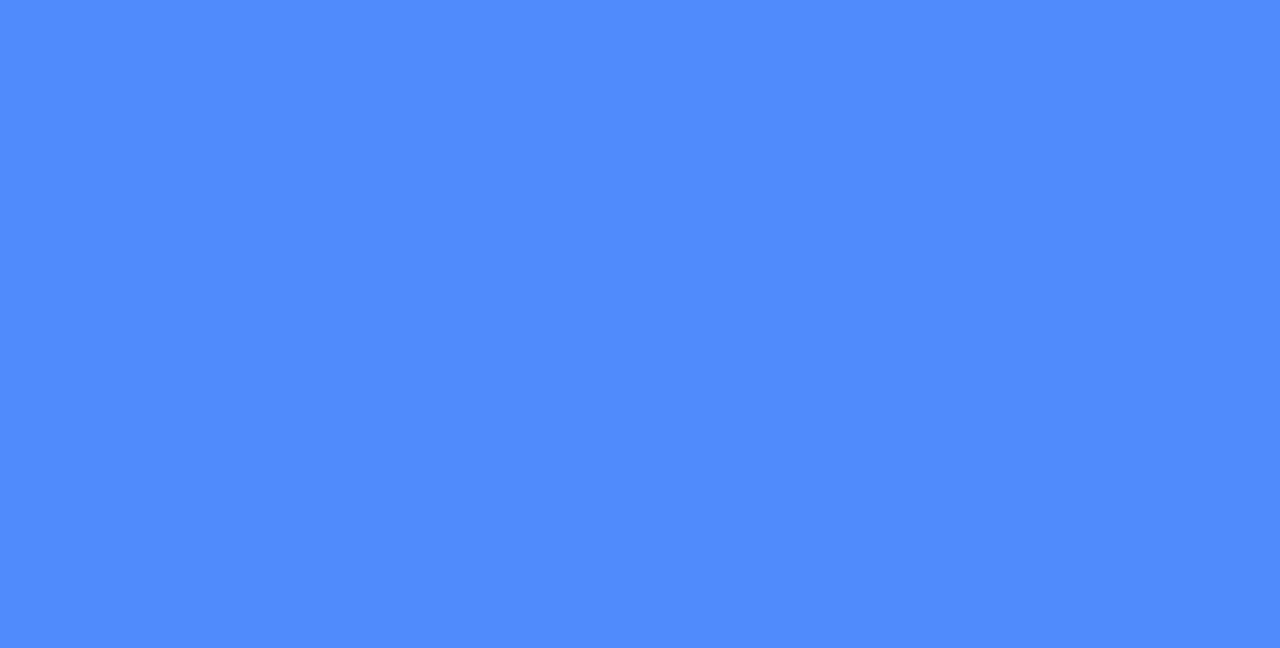
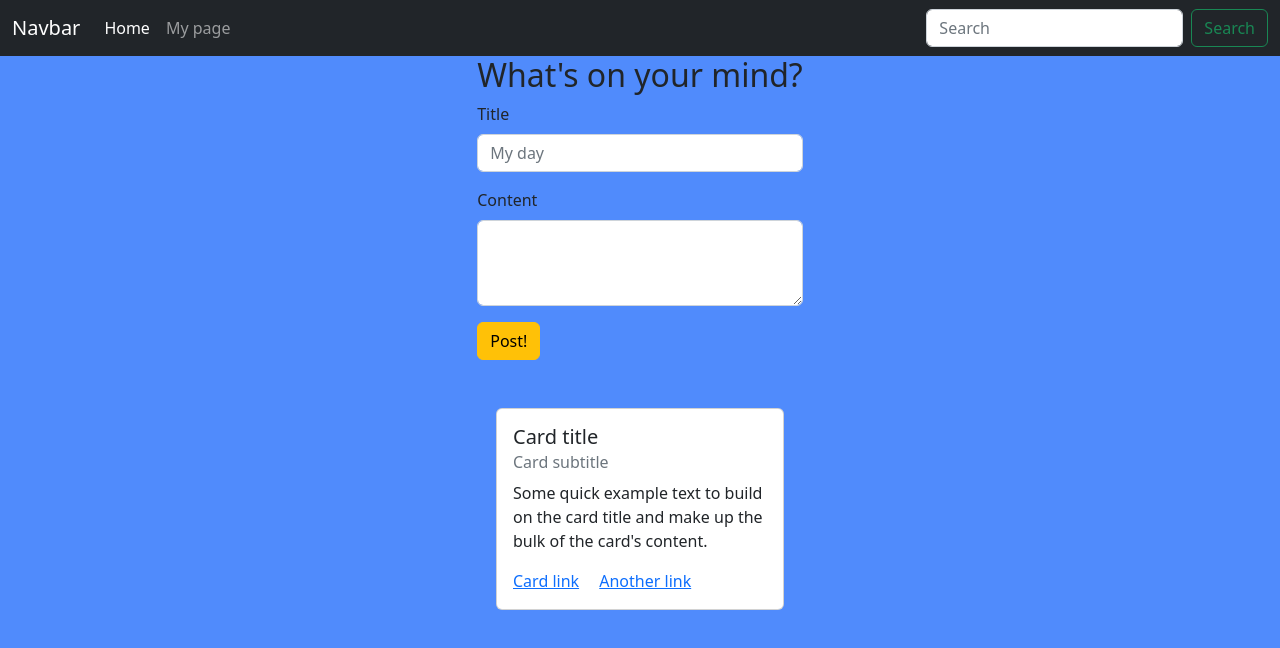
Before and after one commit to Thundeee/api-ca, a website with bundled scripts: page home.html in a window 1280 px wide. Built offline with nearby package versions, Linux system fonts and the light colour scheme; no server answers.

Commit message:
working on post display and making

```diff
--- a/home.html
+++ b/home.html
@@ -12,6 +12,65 @@
 
     <section class="vh-100" style="background-color: #508bfc;">
 
+        <nav class="navbar navbar-expand-lg navbar-dark bg-dark">
+            <div class="container-fluid">
+              <a class="navbar-brand" href="#">Navbar</a>
+              <button class="navbar-toggler" type="button" data-bs-toggle="collapse" data-bs-target="#navbarTogglerDemo02" aria-controls="navbarTogglerDemo02" aria-expanded="false" aria-label="Toggle navigation">
+                <span class="navbar-toggler-icon"></span>
+              </button>
+              <div class="collapse navbar-collapse" id="navbarTogglerDemo02">
+                <ul class="navbar-nav me-auto mb-2 mb-lg-0">
+                  <li class="nav-item">
+                    <a class="nav-link active" aria-current="page" href="#">Home</a>
+                  </li>
+                  <li class="nav-item">
+                    <a class="nav-link" href="#">My page</a>
+                  </li>
+                </ul>
+                <form class="d-flex">
+                  <input class="form-control me-2" type="search" placeholder="Search" aria-label="Search">
+                  <button class="btn btn-outline-success" type="submit">Search</button>
+                </form>
+              </div>
+            </div>
+          </nav>
+
+<div class="d-flex justify-content-center">
+
+    <div class="">
+        <h2>What's on your mind?</h2>
+          <div class="mb-3">
+            <label for="exampleFormControlInput1" class="form-label">Title</label>
+            <input type="title" class="form-control" id="exampleFormControlInput1" placeholder="My day">
+          </div>
+          <div class="mb-3">
+            <label for="exampleFormControlTextarea1" class="form-label">Content</label>
+            <textarea class="form-control" id="exampleFormControlTextarea1" rows="3"></textarea>
+          </div>
+          <button type="button" class="btn btn-warning mb-5">Post!</button>
+</div>
+
+
+
+
+
+
+</div>
+
+<div class="d-flex justify-content-center">
+<div class="card" style="width: 18rem;">
+    <div class="card-body">
+      <h5 class="card-title">Card title</h5>
+      <h6 class="card-subtitle mb-2 text-muted">Card subtitle</h6>
+      <p class="card-text">Some quick example text to build on the card title and make up the bulk of the card's content.</p>
+      <a href="#" class="card-link">Card link</a>
+      <a href="#" class="card-link">Another link</a>
+    </div>
+  </div>
+
+</div>
+
+
       </section>
 
 
@@ -20,6 +79,6 @@
 
 
 
-      <script src="" ></script>
+      <script type="module" src="./js/posts.js" ></script>
 </body>
 </html>
--- /dev/null
+++ b/js/posts.js
@@ -0,0 +1,41 @@
+import { logRegister } from'./apiCalls.js';
+
+const base_Url = "https://nf-api.onrender.com/api/v1";
+
+const postUrl = `${base_Url}/social/posts`;
+
+
+
+async function getWithToken(url) {
+    try {
+        console.log(url)
+        if (!localStorage.getItem("accessToken") === null) {
+            console.log("no token")
+            return;
+        }
+
+        const token = localStorage.getItem('accessToken')
+        console.log(token)
+        const fetchOptions = {
+            method: 'GET',
+            headers: {
+                'Content-Type': 'application/json',
+                Authorization: `Bearer ${token}`,
+            },
+        }
+
+
+        const response = await fetch(url, fetchOptions  );
+        console.log(response)
+        const json = await response.json();
+        console.log(json)
+
+
+    } catch (error) {
+console.log(error)
+    }
+
+};
+
+
+getWithToken(postUrl);
```
Also changed, not shown: js/apiCalls.js (line endings or trailing spaces).
